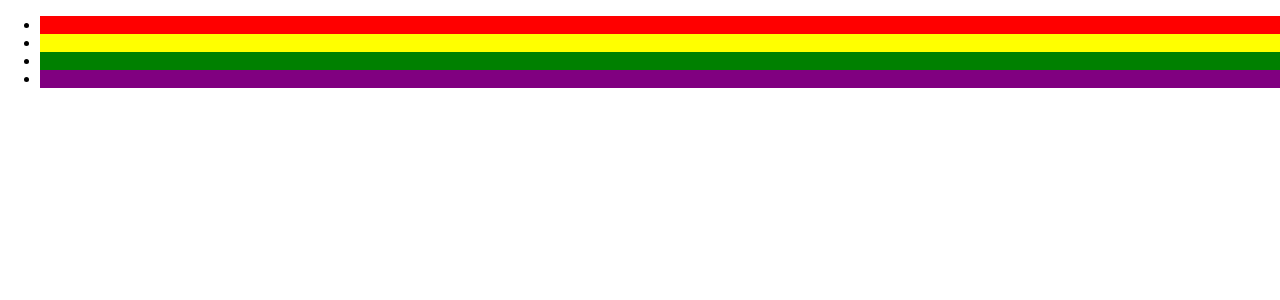
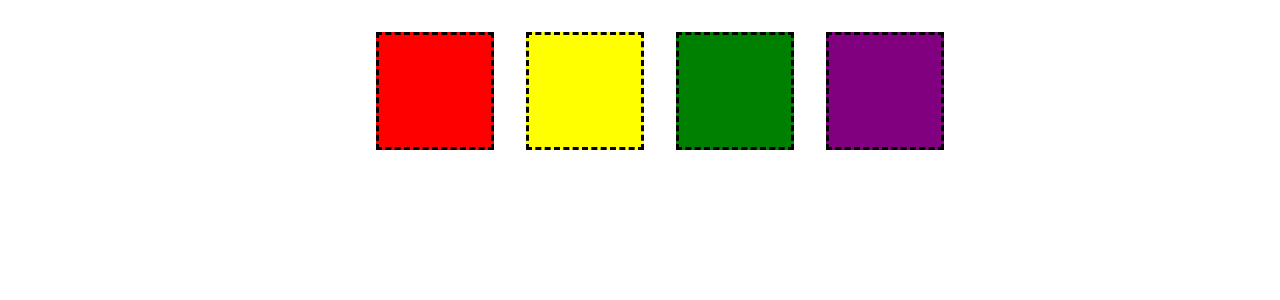
Before and after one commit to Dragomirc/Display-Pics, a React (Create React App) app in the folder my-app/: page / in a window 1280 px wide. Shown: the top 300 px of the page. Built offline with nearby package versions, Linux system fonts and the light colour scheme.

Commit message:
styled the ColorCards

```diff
--- a/my-app/package.json
+++ b/my-app/package.json
@@ -21,6 +21,7 @@
   "devDependencies": {
     "eslint": "^4.17.0",
     "eslint-plugin-react": "^7.6.1",
-    "jest": "^22.2.2"
+    "jest": "^22.2.2",
+    "uglify-js-brunch": "^2.10.0"
   }
 }
--- a/my-app/src/Components/ColorCard.js
+++ b/my-app/src/Components/ColorCard.js
@@ -1,7 +1,16 @@
 import React from "react";
 import { generateSearchTerm, searchTerms } from "../logic";
+import styled from "styled-components";
 const API_KEY = "7992273-497c1e332db1f866e31f42872";
 
+const Card = styled.li`
+  padding: 1rem;
+  margin: 1rem;
+  border: 3px dashed;
+  width: 5em;
+  height: 5em;
+  cursor: pointer;
+`;
 const ColorCard = props => {
   const onColorSelect = (color, searchTerm) => {
     fetch(
@@ -21,7 +30,7 @@ const ColorCard = props => {
   };
 
   return (
-    <li
+    <Card
       style={{ backgroundColor: props.color }}
       onClick={() =>
         onColorSelect(props.color, searchTerms[generateSearchTerm(searchTerms)])
--- a/my-app/src/Components/ColorCardList.js
+++ b/my-app/src/Components/ColorCardList.js
@@ -1,5 +1,13 @@
 import React from "react";
 import ColorCard from "./ColorCard";
+import styled from "styled-components";
+
+const CardList = styled.ul`
+  display: flex;
+  flex-wrap: wrap;
+  list-style-type: none;
+  justify-content: space-around;
+`;
 
 const colors = ["red", "yellow", "green", "purple"];
 const ColorCardList = ({ info }) => {
@@ -7,7 +15,7 @@ const ColorCardList = ({ info }) => {
     return <ColorCard color={color} info={info} key={color} />;
   });
 
-  return <ul>{colorItems}</ul>;
+  return <CardList>{colorItems}</CardList>;
 };
 
 export default ColorCardList;
--- a/my-app/src/index.css
+++ b/my-app/src/index.css
@@ -2,4 +2,7 @@ body {
   margin: 0;
   padding: 0;
   font-family: sans-serif;
+  font-size: 100%;
+  display: flex;
+  justify-content: center;
 }
```
Also changed, not shown: 1 other file (tests, documents, lock files or other folders).
